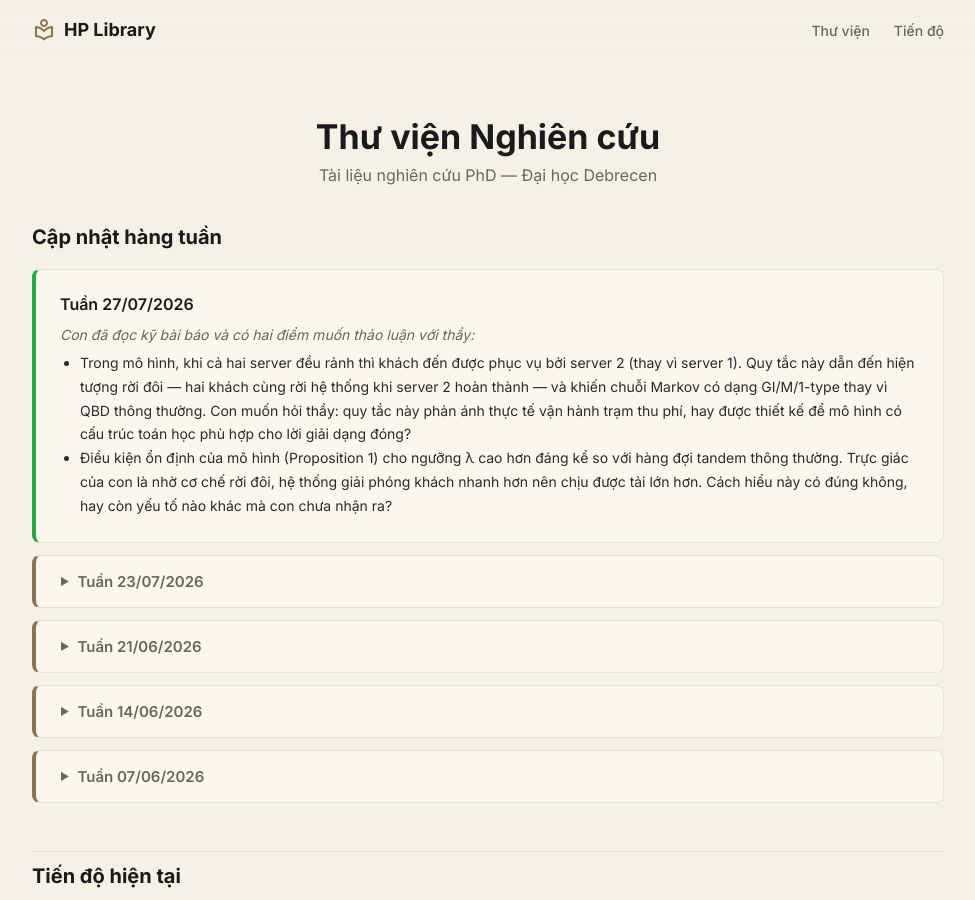
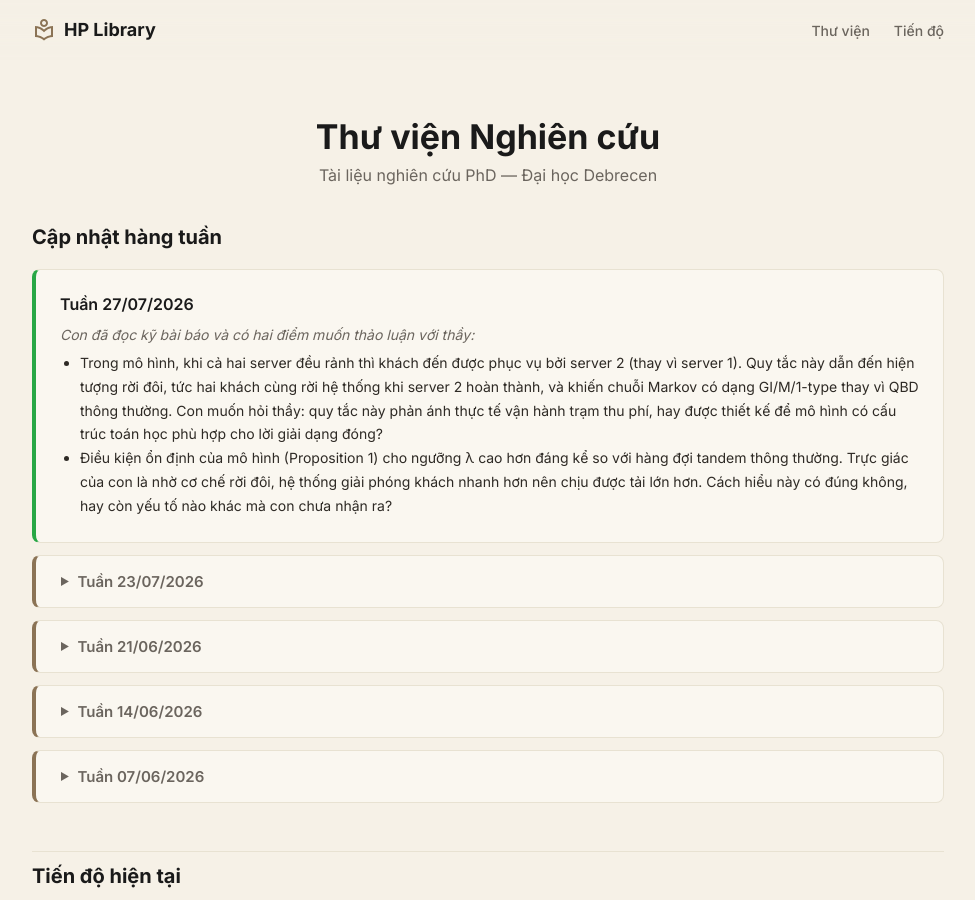
Before and after one commit to hoangphi01/hp-lib, a Jekyll site: the page built from index.html, in a window 1280 px wide and 900 px high. Shown: the whole window, without its empty margins (152-1127 px from the left). Built offline with Jekyll 4.4.1, drawn with Linux system fonts in a browser that asks for light colours.

Commit message:
fix: bỏ em dash trong cập nhật tuần 27/07

```diff
--- a/_data/weekly.yml
+++ b/_data/weekly.yml
@@ -2,7 +2,7 @@
 - week: "2026-07-27"
   label: "Con đã đọc kỹ bài báo và có hai điểm muốn thảo luận với thầy:"
   items:
-    - "Trong mô hình, khi cả hai server đều rảnh thì khách đến được phục vụ bởi server 2 (thay vì server 1). Quy tắc này dẫn đến hiện tượng rời đôi — hai khách cùng rời hệ thống khi server 2 hoàn thành — và khiến chuỗi Markov có dạng GI/M/1-type thay vì QBD thông thường. Con muốn hỏi thầy: quy tắc này phản ánh thực tế vận hành trạm thu phí, hay được thiết kế để mô hình có cấu trúc toán học phù hợp cho lời giải dạng đóng?"
+    - "Trong mô hình, khi cả hai server đều rảnh thì khách đến được phục vụ bởi server 2 (thay vì server 1). Quy tắc này dẫn đến hiện tượng rời đôi, tức hai khách cùng rời hệ thống khi server 2 hoàn thành, và khiến chuỗi Markov có dạng GI/M/1-type thay vì QBD thông thường. Con muốn hỏi thầy: quy tắc này phản ánh thực tế vận hành trạm thu phí, hay được thiết kế để mô hình có cấu trúc toán học phù hợp cho lời giải dạng đóng?"
     - "Điều kiện ổn định của mô hình (Proposition 1) cho ngưỡng λ cao hơn đáng kể so với hàng đợi tandem thông thường. Trực giác của con là nhờ cơ chế rời đôi, hệ thống giải phóng khách nhanh hơn nên chịu được tải lớn hơn. Cách hiểu này có đúng không, hay còn yếu tố nào khác mà con chưa nhận ra?"
 
 - week: "2026-07-23"
```
